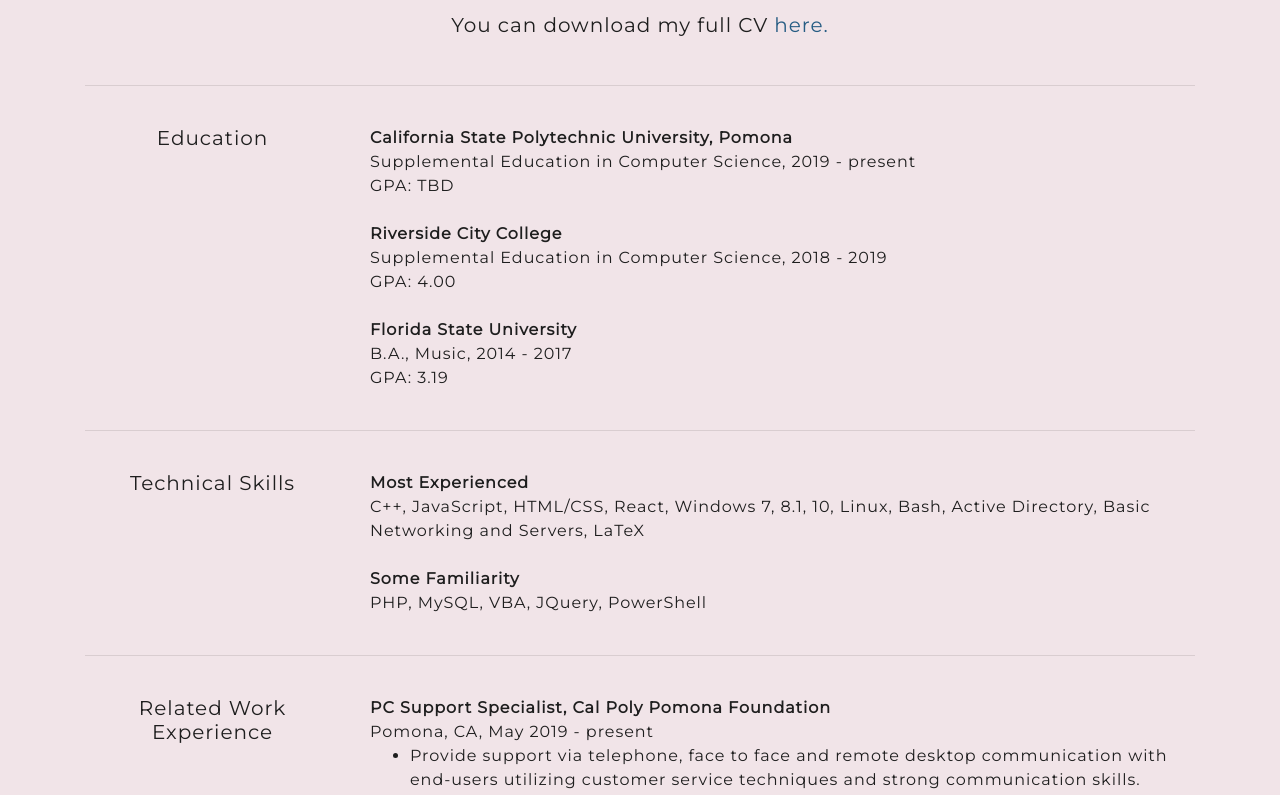
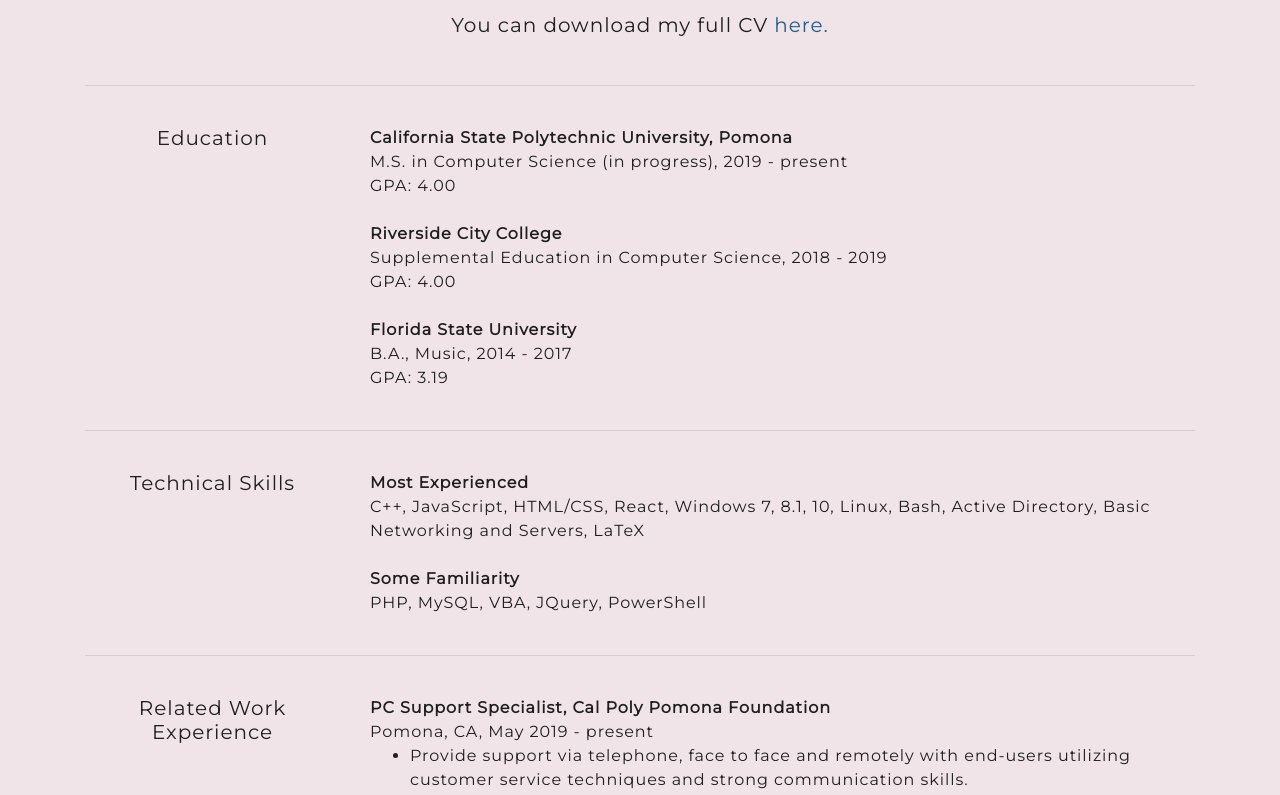
Before and after one commit to rachelscherer/personal-website, a React (Create React App) app: page / in a window 1280 px wide. Shown: the part 880-1675 px from the top of the page. Built offline with nearby package versions, Linux system fonts and the light colour scheme.

Commit message:
Fixed vulernability, updated CV and changed some text

```diff
--- a/package.json
+++ b/package.json
@@ -9,8 +9,9 @@
     "react-bootstrap": "^1.0.0-beta.12",
     "react-dom": "^16.9.0",
     "react-router-dom": "^5.1.1",
-    "react-scripts": "3.1.2",
+    "react-scripts": "^3.4.0",
     "react-scroll": "^1.7.14",
+    "serialize-javascript": "^3.0.0",
     "styled-components": "^4.3.2"
   },
   "scripts": {
--- a/src/pages/CV.js
+++ b/src/pages/CV.js
@@ -26,9 +26,9 @@
         <Col className="cvbod">
           <b>California State Polytechnic University, Pomona</b>
           <br />
-          Supplemental Education in Computer Science, 2019 - present
+          M.S. in Computer Science (in progress), 2019 - present
           <br />
-          GPA: TBD
+          GPA: 4.00
           <br />
           <br />
           <b>Riverside City College</b> <br />
@@ -81,10 +81,10 @@
           <br />
           <ul>
             <li>
-              Provide support via telephone, face to face and remote desktop
-              communication with end-users utilizing customer service techniques
+              Provide support via telephone, face to face and remotely with end-users utilizing customer service techniques
               and strong communication skills.
             </li>
+            <li>Create, implement, and maintain PowerShell scripts to automate tasks and log data.</li>
             <li>
               Provide workstation, printer, point-of-sale and peripheral
               support.
```
Also changed, not shown: 2 other files (tests, documents, lock files or other folders).
